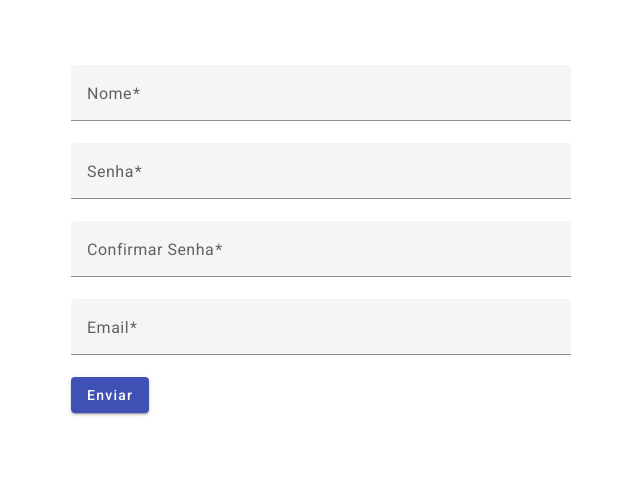
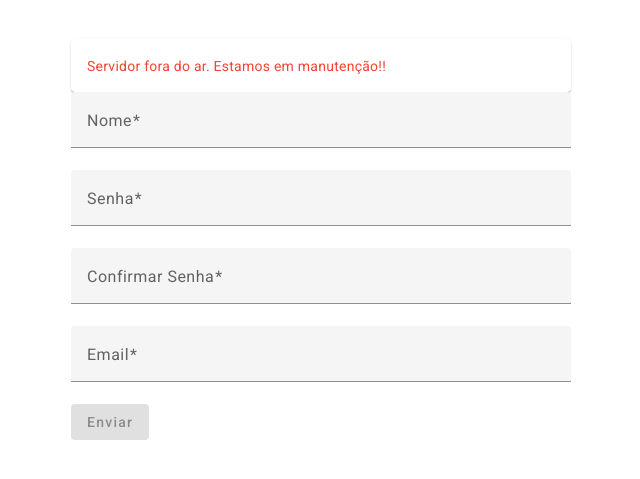
Before and after one commit to DarleyGC2016/cadastra-pessoa-frontend, an Angular app: page / in a window 1280 px wide. Shown: the part 157-636 px from the top of the page, without its empty margins (303-943 px from the left). Built offline with nearby package versions, Linux system fonts and the light colour scheme; no server answers.

Commit message:
task 01 - ajustes

```diff
--- a/src/app/view/pessoa/cadastro/cadastro.component.html
+++ b/src/app/view/pessoa/cadastro/cadastro.component.html
@@ -1,4 +1,11 @@
 <form class="example-form" [formGroup]="pessoaForm">
+    @if (!errado) {
+      <mat-card>
+        <mat-card-content>
+            <mat-error>Servidor fora do ar. Estamos em manutenção!!</mat-error>
+        </mat-card-content>
+      </mat-card>
+    }
     <mat-form-field class="example-full-width">
       <mat-label>Nome</mat-label>
         <input type="text" matInput formControlName="nome"  [errorStateMatcher]="matcher" placeholder="Nome" minlength="3" maxlength="50">
@@ -15,7 +22,7 @@
       <mat-label>Confirmar Senha</mat-label>
         <input type="password" matInput name="confirmarSenha" formControlName="confirmarSenha"
           [errorStateMatcher]="matcher" placeholder="Confirmar Senha">
-        @if (pessoaForm.value.confirmarSenha === pessoaForm.value.senha) {
+        @if (pessoaForm.value.confirmarSenha != pessoaForm.value.senha) {
           <mat-error>Não corresponde com a senha!!</mat-error>
         }
     </mat-form-field>
@@ -27,6 +34,9 @@
         <mat-error>Please enter a valid email address</mat-error>
       }
     </mat-form-field>
-    <button mat-raised-button color="primary" (click)="enviarDados()">Enviar</button>
-    <div class="example-button-row"></div>
+    <div class="example-button-row">
+      <button mat-raised-button color="primary"
+              (click)="enviarDados()"
+              [disabled]="pessoaForm.status === 'INVALID'">Enviar</button>
+    </div>
   </form>
--- a/src/app/view/pessoa/cadastro/cadastro.component.ts
+++ b/src/app/view/pessoa/cadastro/cadastro.component.ts
@@ -3,7 +3,7 @@ import {MatInputModule} from '@angular/material/input';
 import {MatFormFieldModule} from '@angular/material/form-field';
 import {MatButtonModule} from '@angular/material/button';
 import { MyErrorStateMatcher } from './my.error.state.matcher';
-
+import {MatCardModule} from '@angular/material/card';
 import {
   FormControl,
   Validators,
@@ -13,6 +13,7 @@ import {
   FormGroup
 } from '@angular/forms';
 import { CadastroService } from './cadastro.service';
+import { catchError, Observable, of } from 'rxjs';
 
 @Component({
   selector: 'app-cadastro',
@@ -21,7 +22,8 @@ import { CadastroService } from './cadastro.service';
             MatFormFieldModule,
             MatInputModule,
             ReactiveFormsModule,
-            MatButtonModule],
+            MatButtonModule,
+            MatCardModule],
   templateUrl: './cadastro.component.html',
   styleUrl: './cadastro.component.css'
 })
@@ -29,13 +31,12 @@ import { CadastroService } from './cadastro.service';
 
 export class CadastroComponent implements OnInit{
   public pessoaForm: any;
-
-  emailFormControl = new FormControl('', [Validators.required, Validators.email]);
-
+  errado:boolean = true ;
   matcher = new MyErrorStateMatcher();
 
   constructor(private fb: FormBuilder,
               private service: CadastroService){
+
   }
 
   ngOnInit(): void {
@@ -45,15 +46,27 @@ export class CadastroComponent implements OnInit{
       senha: ['', Validators.required],
       confirmarSenha: ['', Validators.required]
     })
-
+    this.verificarServidor();
   }
 
   validaConfimacaoSenha():boolean{
     return this.pessoaForm.value.confirmarSenha === this.pessoaForm.value.senha
   }
+
+  verificarServidor():void{
+    this.service.salvarPessoa(this.pessoaForm.value)
+    .pipe(
+            catchError(error =>{
+              this.errado = error.ok
+               return of([])
+            })
+          ).subscribe((obj)=>obj);
+  }
+
   enviarDados():void{
 
-    this.service.salvarPessoa(this.pessoaForm.value).subscribe(()=>{});
+    this.service.salvarPessoa(this.pessoaForm.value).subscribe(obj=> obj);
+    window.location.reload();
   }
 
 }
--- a/src/app/view/pessoa/cadastro/cadastro.service.ts
+++ b/src/app/view/pessoa/cadastro/cadastro.service.ts
@@ -12,6 +12,6 @@ export class CadastroService {
   constructor(private httpClient: HttpClient) { }
 
   salvarPessoa(pessoa: any): Observable<Pessoa>{
-    return this.httpClient.post<Pessoa>('http://localhost:8080/cadastro/new', pessoa);
+    return this.httpClient.post<Pessoa>(`${this.url}/cadastro/new`, pessoa);
   }
 }
--- a/src/app/view/pessoa/pessoa.config.ts
+++ b/src/app/view/pessoa/pessoa.config.ts
@@ -1,10 +1,12 @@
 import { ApplicationConfig } from "@angular/core";
 import { MyErrorStateMatcher } from "./cadastro/my.error.state.matcher";
 import { CadastroService } from "./cadastro/cadastro.service";
+import { provideHttpClient } from '@angular/common/http';
 
 export const appConfig: ApplicationConfig = {
     providers: [
       MyErrorStateMatcher,
-      CadastroService
+      CadastroService,
+      provideHttpClient()
     ]
   };
```
